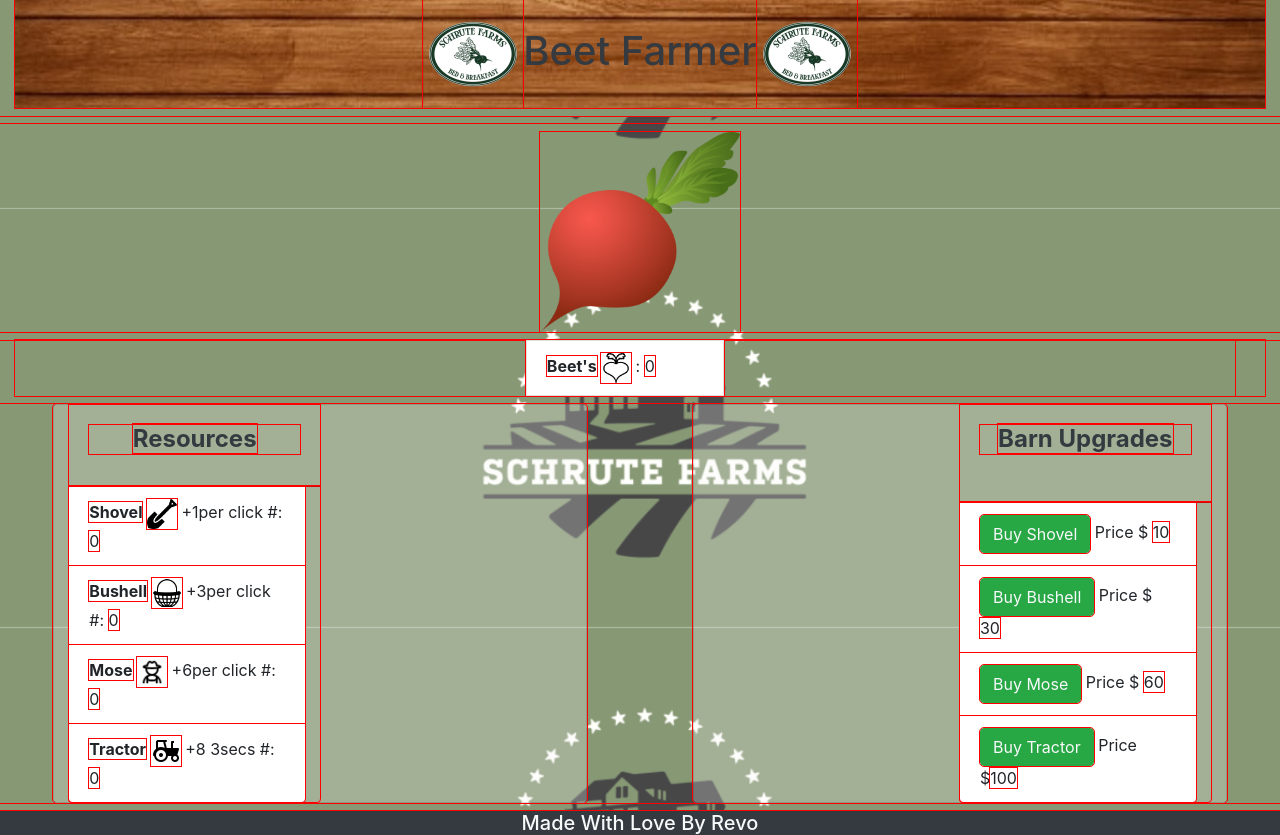
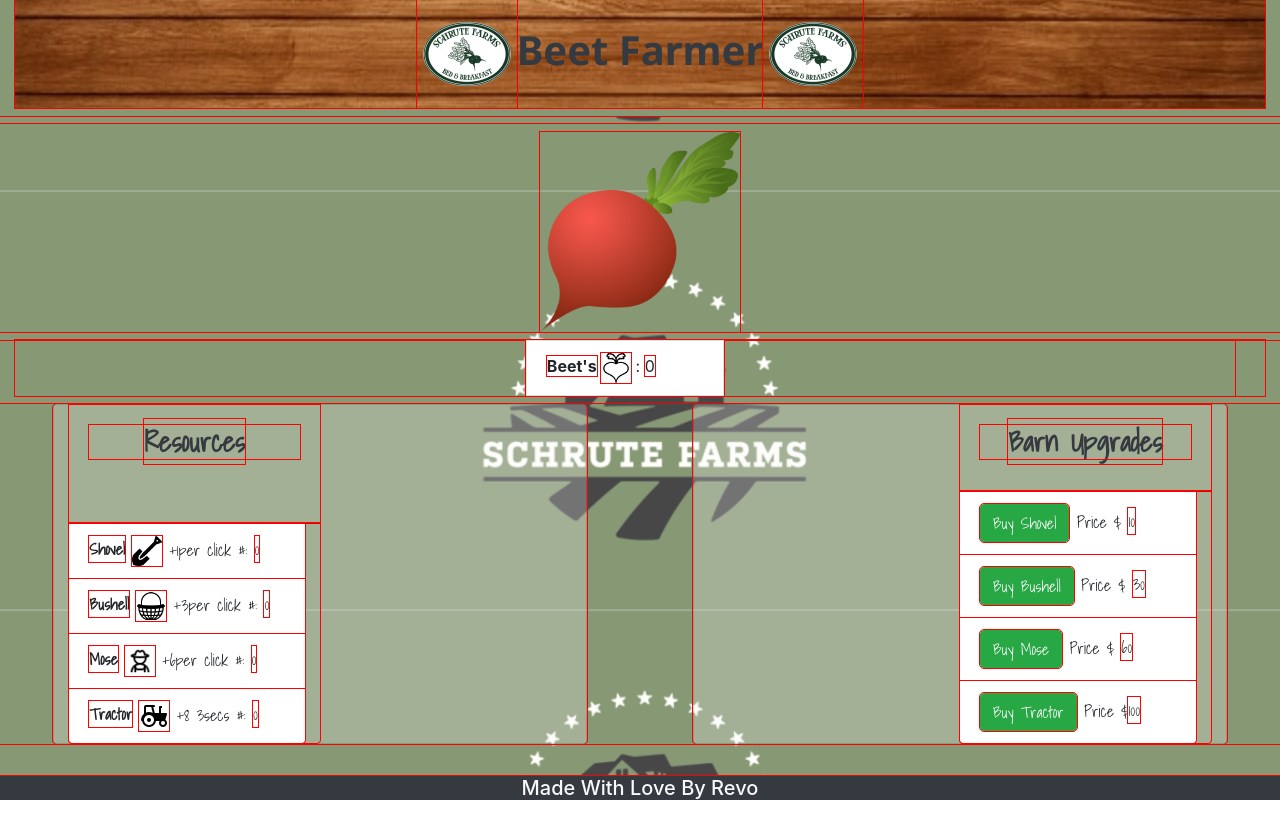
Before and after one commit to Kyle-Bennion/Beet-Farmer, a plain HTML site: page index.html in a window 1280 px wide. After the commit the page ends 800 px from the top, so only its background shows below. Drawn offline with nearby package versions, Linux system fonts and the light colour scheme.

Commit message:
changed the font

```diff
--- a/index.html
+++ b/index.html
@@ -7,14 +7,16 @@
   <title> BeetFarmer</title>
   <link rel="shortcut icon" type="img/png" href="cowtab.png">
   <link rel="stylesheet" href="https://stackpath.bootstrapcdn.com/bootstrap/4.5.2/css/bootstrap.min.css">
+  <link href="https://fonts.googleapis.com/css2?family=Noto+Sans:wght@700&display=swap" rel="stylesheet">
+  <link href="https://fonts.googleapis.com/css2?family=Amatic+SC:wght@700&family=Noto+Sans:wght@700&family=Shadows+Into+Light&display=swap" rel="stylesheet">
   <link rel="stylesheet" href="style.css">
 </head>
 
 <body>
   <!-- Header Region -->
-  <header class="container-fluid">
+  <header class="container-fluid ">
     <div class="row">
-      <div class="col-12 text-center btn-dark-green text-danger">
+      <div class="col-12 text-center btn-dark-green text-danger main-banner-font ">
         <div class="centered background-banner"><h1 class="text-dark"><img src="schrutefarm3.png"  alt="" class="py-1" >Beet Farmer<img src="schrutefarm3.png"  alt="" class="py-1" > </h1></div>
       </div>
     </div>
@@ -33,10 +35,10 @@
       </div>
       </section>
 
-    <section class="row my-2 d-flex justify-content-around">
+    <section class="row my-2 d-flex justify-content-around resource-font">
       <div class="card col-5 justify-content-center" style="width: 18rem;">
         <div class="card-body col-6">
-          <h4 class="card-title text-center text-dark"><b>Resources</b></h4>
+          <h3 class="card-title text-center text-dark resource-font"><b>Resources</b></h3>
         </div>
         <ul class="list-group list-group-flush col-6">
           <li class="list-group-item"> <b>Shovel</b> <img src="lilhoereplace.png" height="30px" width="30px" alt=""> +1per click #: <span id="upGrade1-q">--</span>
@@ -52,9 +54,9 @@
       <!-- BARN UPGRADE -->
       <div class="card col-5 justify-content-end d-flex" style="width: 18rem;">
         <div class="card-body col-6 offset-6">
-          <h4 class="card-title text-center text-dark"><b>Barn Upgrades</b></h4>
+          <h3 class="card-title text-center text-dark resource-font"><b>Barn Upgrades</b></h3>
         </div>
-        <ul class="list-group list-group-flush col-6 offset-6">
+        <ul class="list-group list-group-flush col-6 offset-6 ">
 
           <li class="list-group-item"><a href="#" class="btn btn-success text-light" onclick="buyupGrade1()">Buy Shovel</a>
              Price $ <span id="upGrade1-p">10:</span>
--- a/style.css
+++ b/style.css
@@ -13,6 +13,14 @@
 
 .card{
   background-color: rgba(245, 245, 245, 0.25);
+}
+
+.main-banner-font{
+  font-family: 'Noto Sans', sans-serif;
+}
+
+.resource-font{
+font-family: 'Shadows Into Light', cursive;
 }
 
 .btn-dark-green{
```
